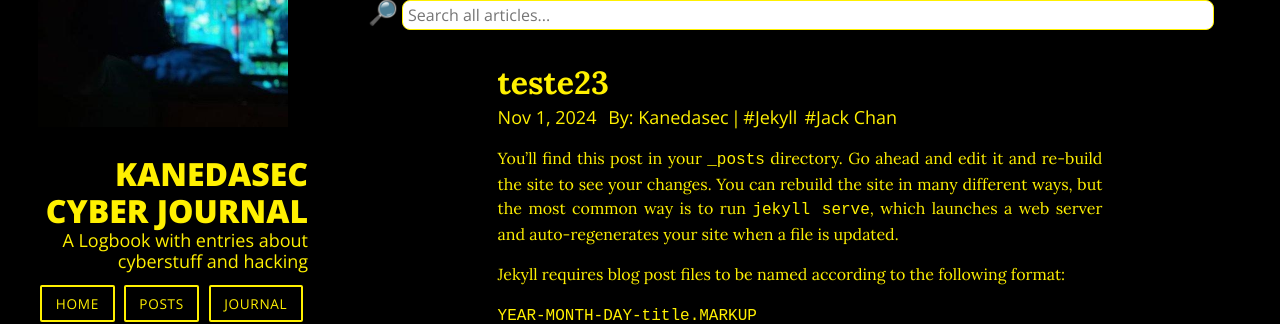
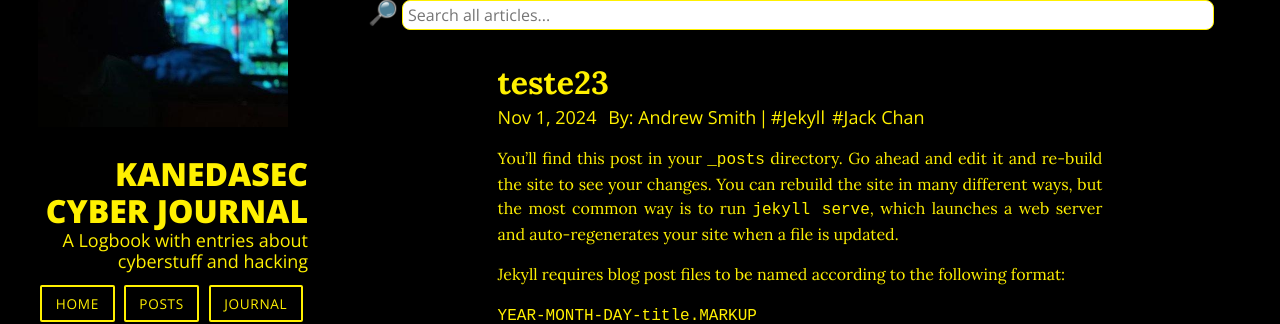
Before and after one commit to kanedasec/kanedasec.github.io, a Jekyll site: the page built from _posts/2024-11-01-teste.md, in a window 1280 px wide and 1105 px high. Shown: the part 149-473 px from the top of the window. Built offline with Jekyll 4.4.1, drawn with Linux system fonts in a browser that asks for light colours; nearby versions of some CDN libraries.

Commit message:
Update 2024-11-01-teste.md

```diff
--- a/_posts/2024-11-01-teste.md
+++ b/_posts/2024-11-01-teste.md
@@ -5,6 +5,7 @@ date: 2024-11-01
 tags:
   - Jekyll
   - Jack Chan
+author: Andrew Smith
 category: Example Posts
 ---
 
```
